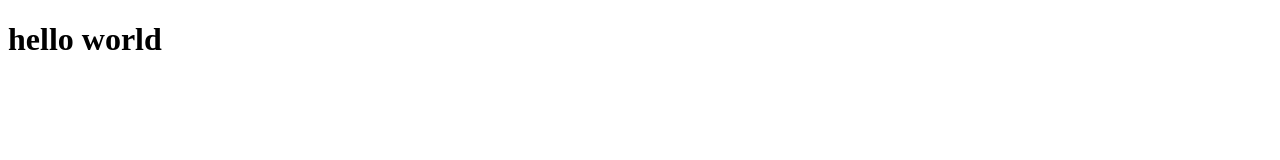
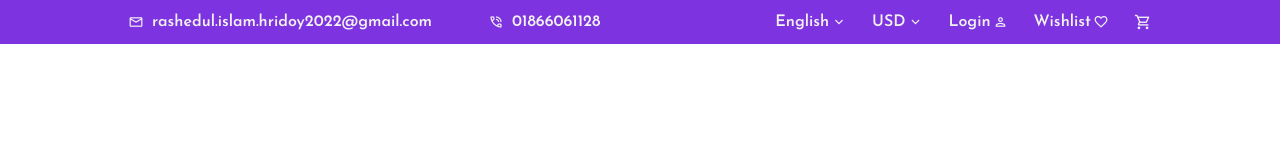
Before and after one commit to hrz07/hekto, a plain HTML site: page index.html in a window 1280 px wide. Drawn offline with nearby package versions, Linux system fonts and the light colour scheme.

Commit message:
top section done

```diff
--- a/index.html
+++ b/index.html
@@ -4,10 +4,58 @@
     <meta charset="UTF-8">
     <meta http-equiv="X-UA-Compatible" content="IE=edge">
     <meta name="viewport" content="width=device-width, initial-scale=1.0">
+    <link rel="stylesheet" href="https://fonts.googleapis.com/css2?family=Material+Symbols+Outlined:opsz,wght,FILL,GRAD@24,400,0,0" />
     <link rel="stylesheet" href="./style.css">
     <title>Hekto</title>
 </head>
 <body>
-    <h1>hello world</h1>
+    <section class="top">
+        <div class="container">
+           <div class="contact">
+                <div class="email">
+                    <span class="material-symbols-outlined">
+                        mail
+                        </span>
+                    <span>rashedul.islam.hridoy2022@gmail.com</span>
+                </div>
+                <div class="phone">
+                    <span id="phn" class="material-symbols-outlined">
+                        phone_in_talk
+                        </span>
+                    <span>01866061128</span>
+                </div>
+           </div>
+           <div class="topBtn">
+              <div class="topBtn_item">
+                <span>English</span>
+                <span class="material-symbols-outlined">
+                    expand_more
+                    </span>
+              </div>
+              <div class="topBtn_item">
+                <span>USD</span>
+                <span class="material-symbols-outlined">
+                    expand_more
+                    </span>
+              </div>
+              <div class="topBtn_item">
+                <span>Login</span>
+                <span class="material-symbols-outlined">
+                    person
+                    </span>
+              </div>
+              <div class="topBtn_item">
+                <span>Wishlist</span>
+                <span class="material-symbols-outlined">
+                    favorite
+                    </span>
+              </div>
+
+              <span class="material-symbols-outlined cart">
+                shopping_cart
+                </span>
+           </div>
+        </div>
+    </section>
 </body>
 </html>
--- a/style.css
+++ b/style.css
@@ -0,0 +1,55 @@
+/*--------------------> fonts <---------------------*/
+@import url('https://fonts.googleapis.com/css2?family=Anton&family=Bebas+Neue&family=Josefin+Sans:wght@600&family=Lobster&family=Poppins:ital,wght@0,100;0,200;0,400;0,500;0,600;1,600&family=Roboto:wght@100;300;400;500;700;900&family=Urbanist:wght@100;200;300;500;700;800;900&display=swap');
+
+
+
+*{
+    padding: 0;
+    margin: 0;
+    box-sizing: border-box;
+}
+
+.top{
+    width: 100%;
+    height: 44px;
+    background: #7E33E0;
+    color: #F1F1F1;
+    display: flex;
+    justify-content: center;
+    align-items: center;
+    font-family: 'Josefin Sans', sans-serif;
+    font-weight: 600;
+    font-size: 16px;
+    line-height: 16px;
+}
+.container{
+    width: 1024px;
+    display:flex;
+    justify-content: space-between;
+    align-items: center;
+}
+.container>.contact{
+    display:flex;
+    gap: 56px;
+}
+.topBtn{
+    display: flex;
+    gap: 25px;
+}
+.email, .phone{
+    display: flex;
+    align-items: center;
+    gap: 8px;
+}
+.material-symbols-outlined{
+    font-size: 16px;
+}
+.topBtn_item{
+    display: flex;
+    align-items: center;
+    gap: 2px;
+
+}
+.cart{
+    font-size: 18px;
+}
```
